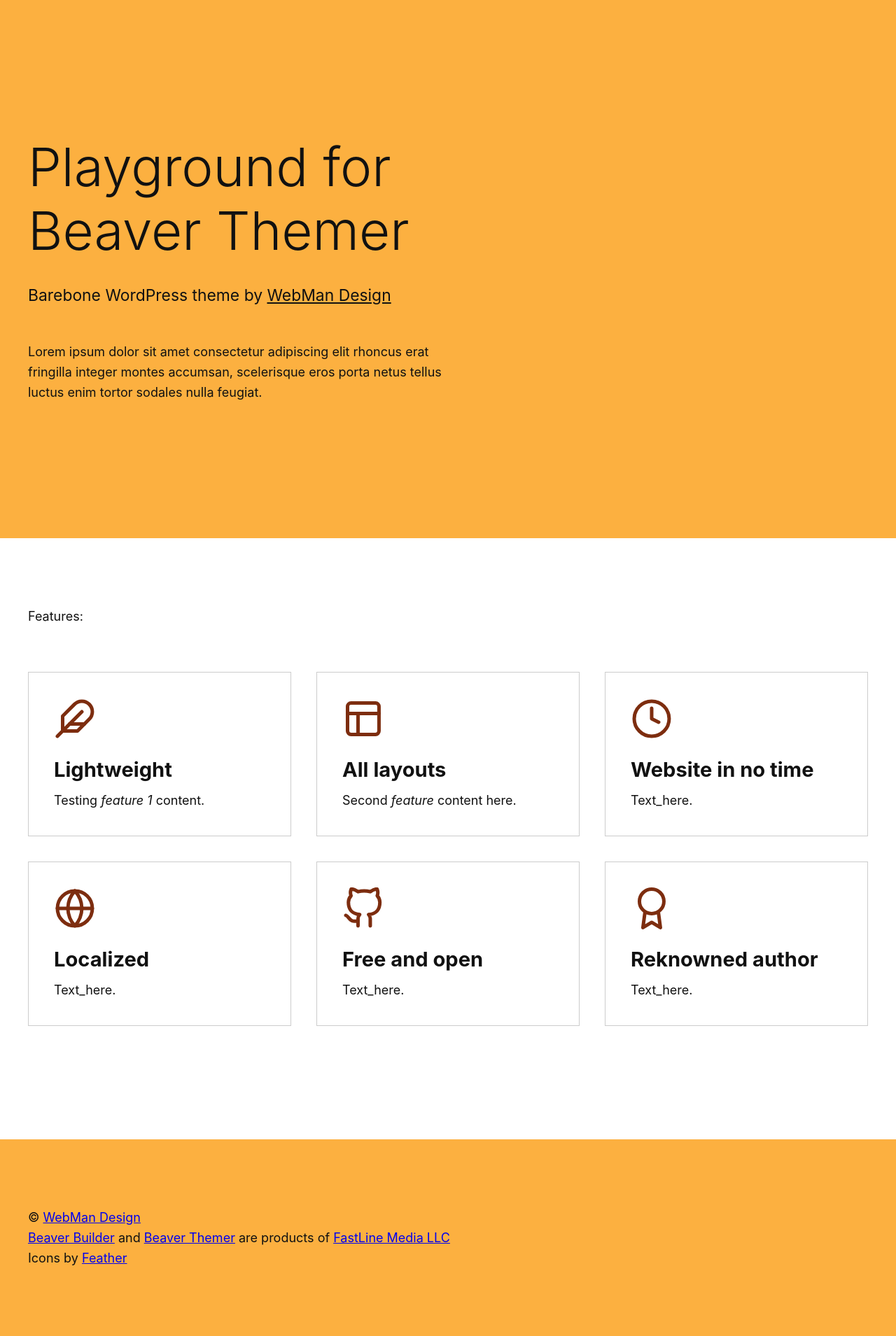
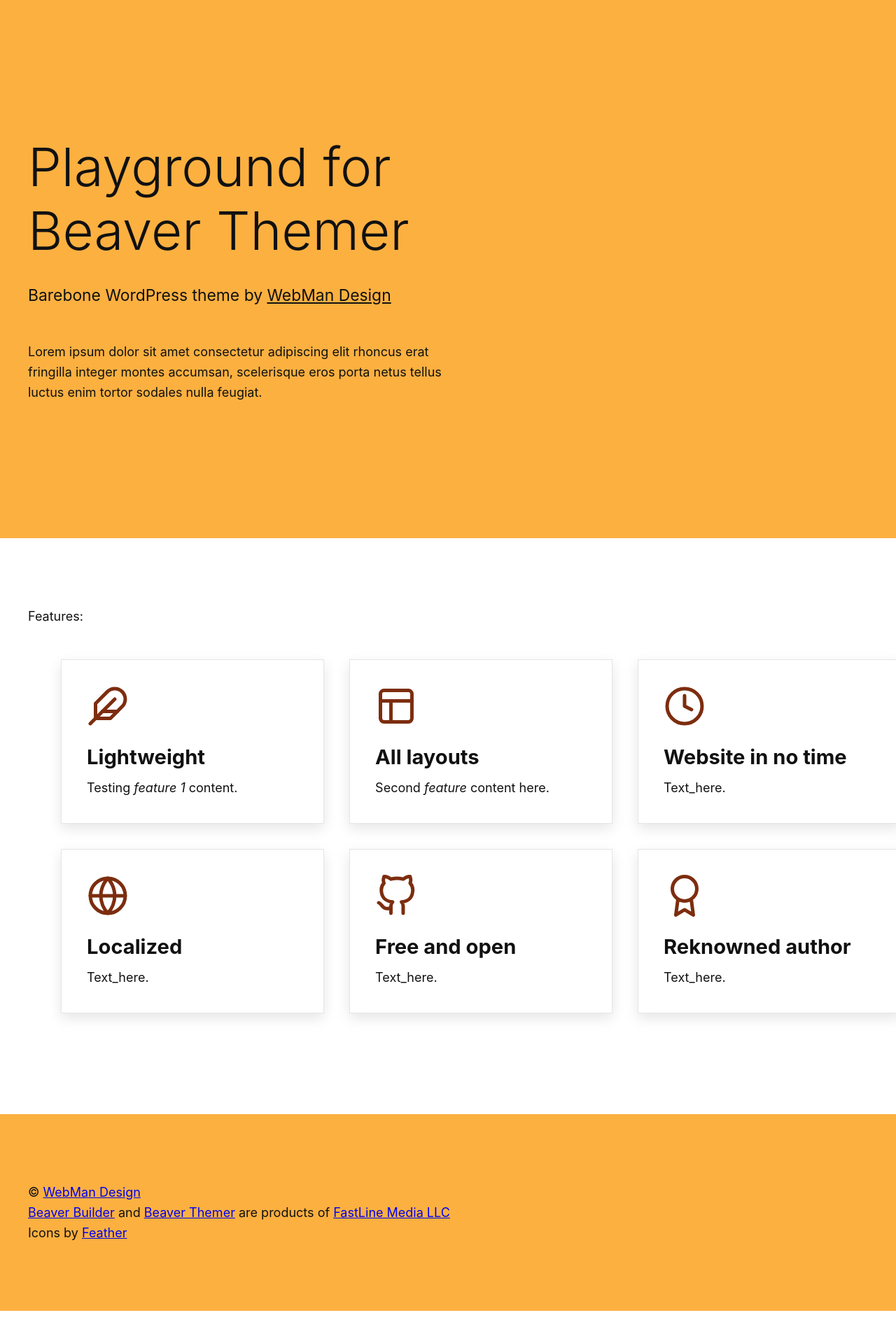
Before and after one commit to webmandesign/playground-for-beaver-themer, a Jekyll site: the page built from index.md, in a window 1280 px wide. Shown: the whole page at 70% size. Built offline with Jekyll 4.4.1, drawn with Linux system fonts in a browser that asks for light colours; after the commit the page ends 1873 px from its top, so only the background shows below that.

Commit message:
* Updating styles

```diff
--- a/_sass/base/_base.scss
+++ b/_sass/base/_base.scss
@@ -3,7 +3,7 @@
 html {
 	box-sizing: border-box;
 	color: #111;
-	border-color: rgba( #000, .2 );
+	border-color: rgba( #000, .1 );
 }
 
 * {
--- a/_sass/content/__features.scss
+++ b/_sass/content/__features.scss
@@ -1,19 +1,21 @@
 .feature {
+	$gutter: 1em;
 
 	&-list {
 		display: flex;
 		flex-wrap: wrap;
-		width: calc( 100% + 2em );
-		margin: 2.618em -1em;
+		width: calc( 100% + $gutter + $gutter );
+		margin: 2.618em - $gutter;
 	}
 
 	&-item {
 		flex: 1;
 		min-width: 16em;
-		padding: 2em;
-		margin: 1em;
+		padding: 2 * $gutter;
+		margin: $gutter;
 		border-width: 1px;
 		border-style: solid;
+		box-shadow: 0 .382em 1em rgba( #000, .1 );
 
 		svg {
 			width: 3.329em;
```
